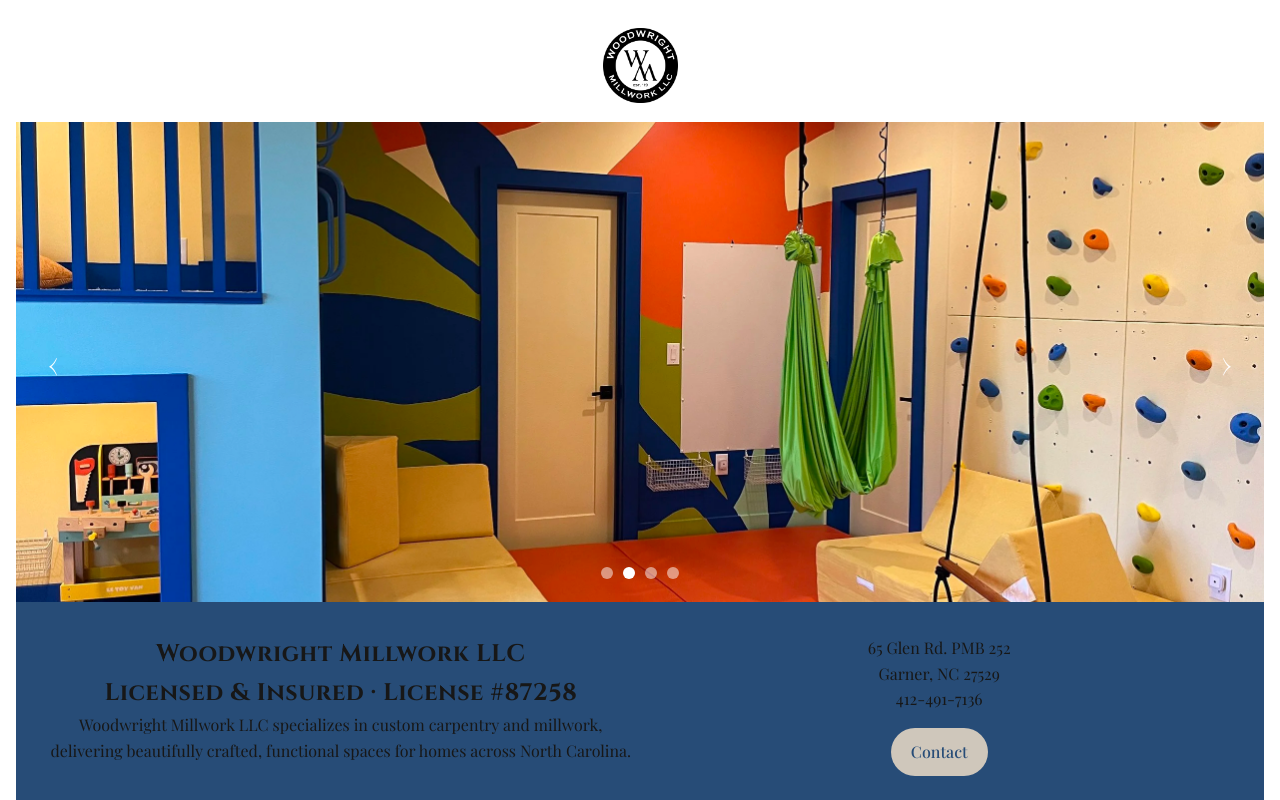
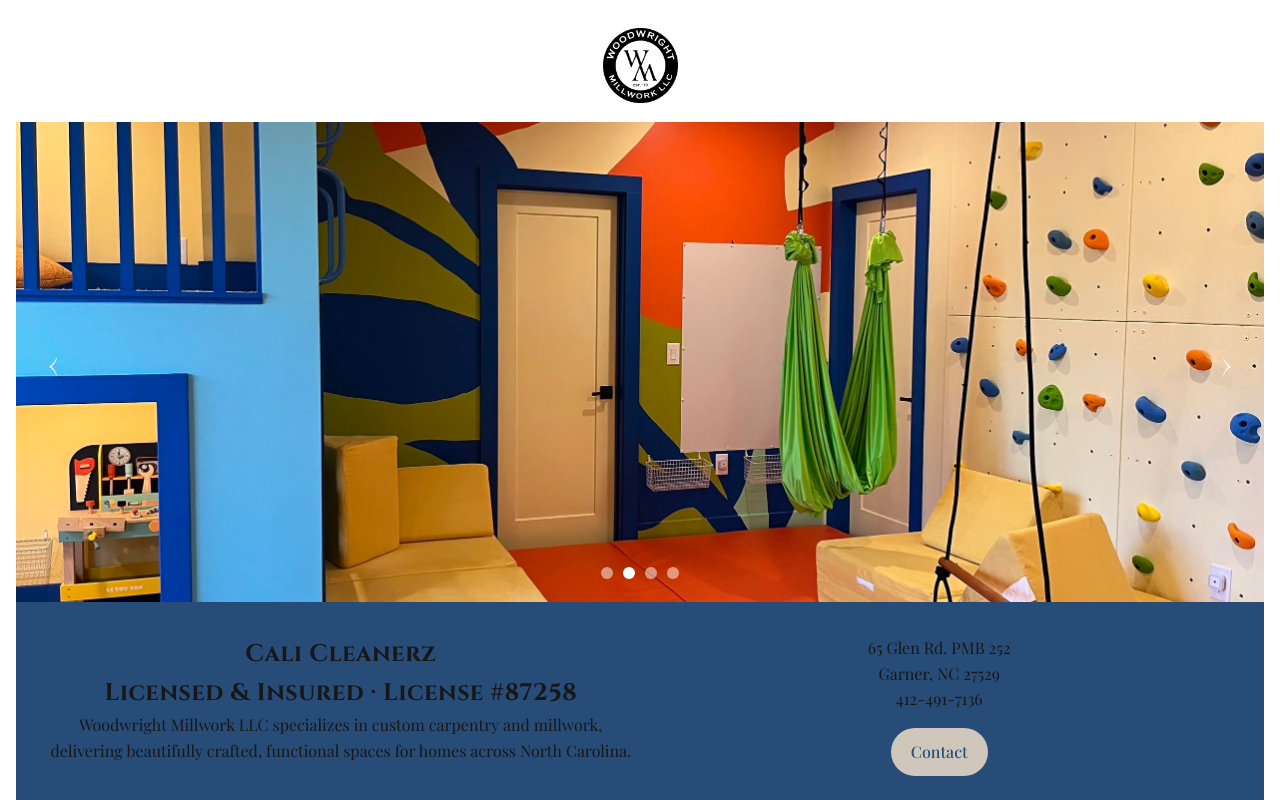
Before and after one commit to CarloRossi11/cali, a Next.js app in the folder caliCleanerz/: page / in a window 1280 px wide. Shown: the top 800 px of the page. Built offline with nearby package versions, Linux system fonts and the light colour scheme.

Commit message:
initial setup complete

```diff
--- a/caliCleanerz/src/app/HomeClient.tsx
+++ b/caliCleanerz/src/app/HomeClient.tsx
@@ -53,7 +53,7 @@ export default function HomeClient() {
 
       <section className={styles.intro}>
         <div className={styles.introLeft}>
-          <h1>Woodwright Millwork LLC</h1>
+          <h1>Cali Cleanerz</h1>
           <h2>Licensed & Insured · License #87258</h2>
           <p>
             Woodwright Millwork LLC specializes in custom carpentry and
```
Also changed, not shown: caliCleanerz/package.json (+6 -6 lines), 1 other file (tests, documents, lock files or other folders).
